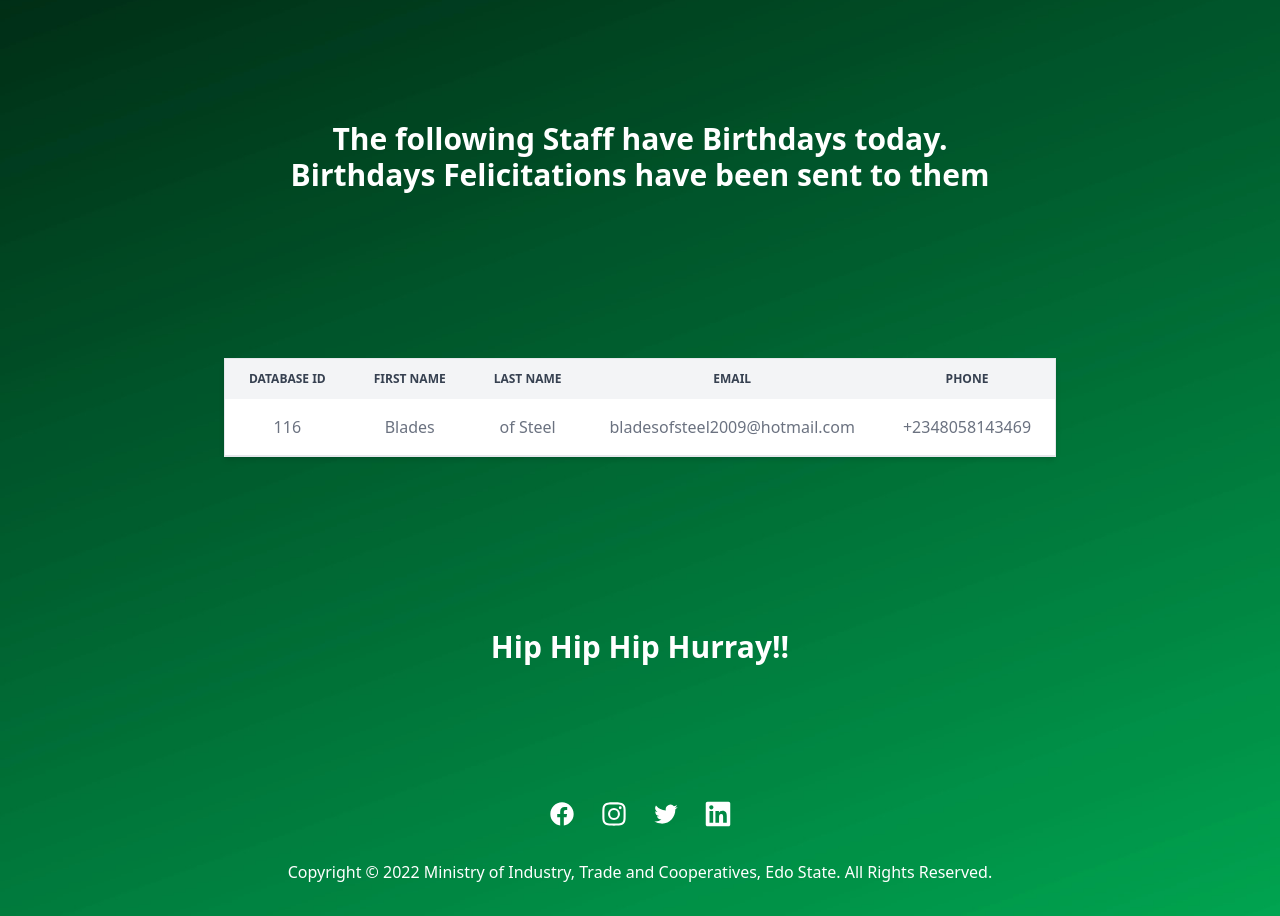
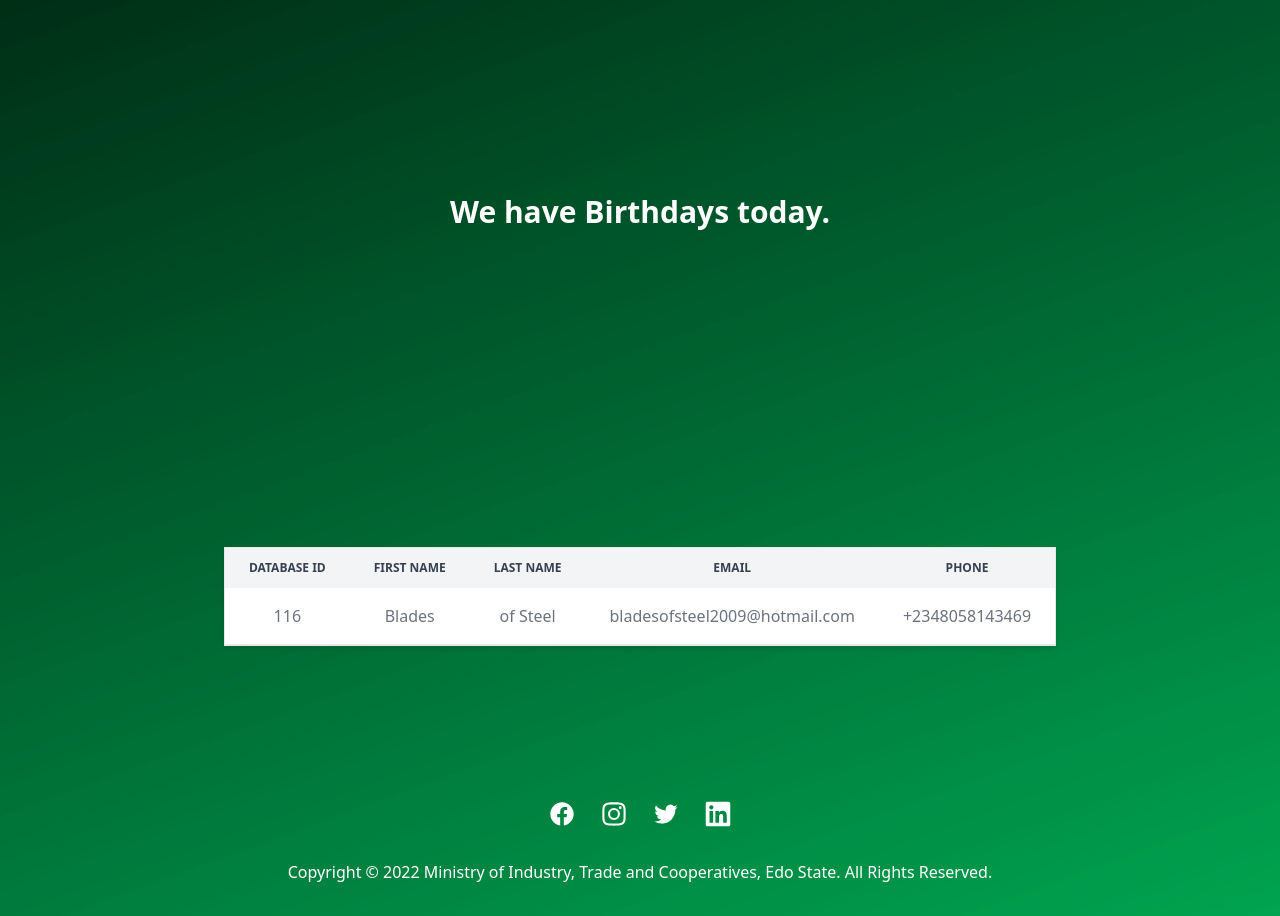
Before and after one commit to ethernalarts/mitcbdayapp, a Django app: page /birthday/ in a window 1280 px wide. Shown: the part 68-984 px from the top of the page. Run offline with Django 4.2, Linux system fonts and the light colour scheme; data comes from the database, SQL or seed files in the repository; style sheets or scripts are compiled from the project's sources; some libraries are stand-ins or nearby versions.

Commit message:
code update emailsent.html

```diff
--- a/sendmail/templates/emailsent.html
+++ b/sendmail/templates/emailsent.html
@@ -7,17 +7,17 @@
 
 {% block content %}
     <!-- Content Grid-->
-    <div class="grid flex-col px-4 items-center gap-y-20 h-screen justify-center">
+    <div class="grid flex-col px-4 items-center h-screen justify-center">
 
         <!-- Subheader -->
         <div class="w-full overflow-hidden">
             <h1 class="text-3xl mt-8 text-white font-semibold text-center w-auto">
-                The following Staff have Birthdays today. <br>Birthdays Felicitations have been sent to them
+                We have Birthdays today.
             </h1>
         </div>
 
         <!-- Table -->
-        <div class="grid flex justify-center -mt-24 -mb-2 overflow-x-scroll border border-b shadow-md sm:square-lg">
+        <div class="grid flex justify-center -mt-2 -mb-2 overflow-x-scroll border border-b shadow-md sm:square-lg">
             <table class="w-100 text-md p-8 text-center text-gray-500 dark:text-gray-400">
                 <thead class="text-xs text-gray-700 uppercase bg-gray-100 dark:bg-gray-700 dark:text-gray-400">
                     <tr>
@@ -63,10 +63,10 @@
         </div>
 
         <!-- Hip Hurray -->
-        <div class="flex justify-center -mt-32">
+        <!-- <div class="flex justify-center -mt-32">
             <h1 class="text-3xl text-white font-semibold text-center">
                 Hip Hip Hip Hurray!!
             </h1>
-        </div>
+        </div> -->
     </div>
 {% endblock %}
```
